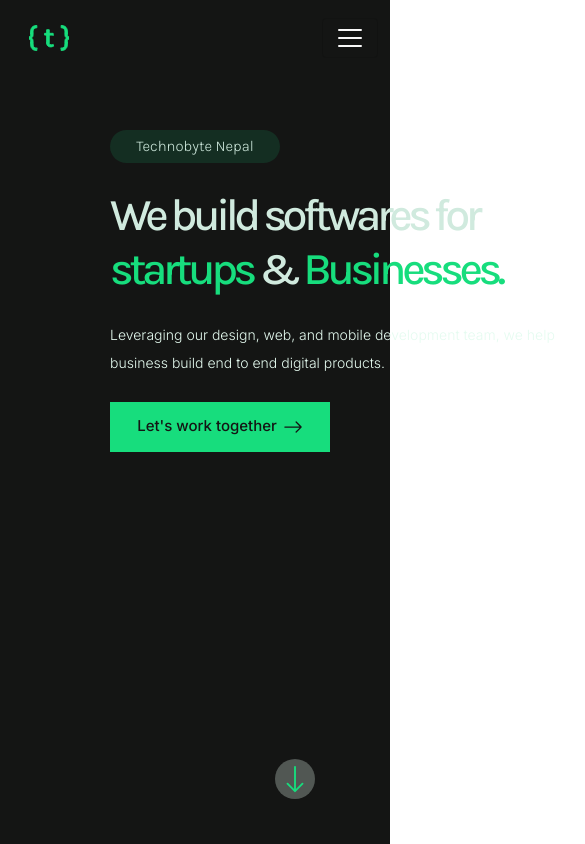
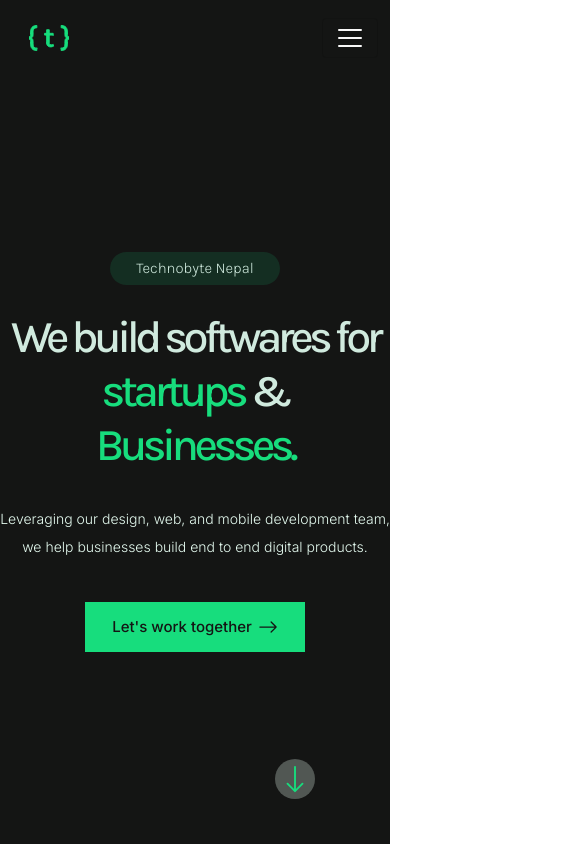
Before and after one commit to void-zenith/technobyte-homepage, a React (Create React App) app: page / in a window 390 px wide. Shown: the top 844 px of the page, 585 px wide, since content can reach past the window. Built offline with nearby package versions, Linux system fonts and the light colour scheme.

Commit message:
Responsive Home

```diff
--- a/package.json
+++ b/package.json
@@ -18,6 +18,7 @@
     "react-scripts": "4.0.3",
     "react-scroll": "^1.8.4",
     "react-tsparticles": "^1.37.5",
+    "reactstrap": "^9.0.1",
     "sass": "^1.44.0",
     "web-vitals": "^1.1.2"
   },
--- a/src/Components/Mainbody/Mainbody.jsx
+++ b/src/Components/Mainbody/Mainbody.jsx
@@ -3,38 +3,47 @@ import Code from "../../assets/image/code";
 import Partilce from "./particle";
 import { ArrowRight } from 'react-bootstrap-icons';
 import DownArrow from "../DownArrow";
-import Divider from "@material-ui/core/Divider";
 import { Link } from "react-scroll";
+
+import { Row, Col, Container } from "react-bootstrap";
 const Mainbody = () => {
   return (
     <div id="home" className="mainbody-container">
+      <div className="content">
+        <Row className="justify-content-md-center">
+          <Col xs="12" md="auto">
             <div className="mainbody-container__left">
               <div className="left-container__content">
+                <div className="d-flex">
                   <div className="technobyte">Technobyte Nepal</div>
+                </div>
                 <div className="catchphrase">
-            <h1>
+                  <h1 className="text-responsive">
                     We build softwares for{" "}
+                    <br />
                     <span className="catchphrase-for">startups</span> &{" "}
                     <span className="catchphrase-for">Businesses.</span>
                   </h1>
                 </div>
                 <div className="messaage">
-            Leveraging our design, web, and mobile development team, we help
-            business build end to end digital products.
+                  <p className="text-responsive text-center">
+                    Leveraging our design, web, and mobile development team,<br /> we help
+                    businesses build end to end digital products.
+                  </p>
                 </div>
+                <div className="d-flex">
                   <div className="letsworktogether">
                     <Link to="how_we_work" smooth={true} duration={1000}>Let's work together</Link>
-
                     <ArrowRight style={{ marginLeft: "6px", fontSize: "20" }} />
-
                   </div>
                 </div>
-
               </div>
-      <div className="mainbody-container__right">
-        <Code></Code>
             </div>
             <DownArrow></DownArrow>
+          </Col>
+        </Row>
+      </div>
+
     </div>
   );
 };
--- a/src/assets/scss/_mainbody.scss
+++ b/src/assets/scss/_mainbody.scss
@@ -1,18 +1,21 @@
 .mainbody-container {
-  display: flex;
-  width: 100%;
+  width: 100vw;
   height: 100vh;
   background-color: $secondary-color;
-  // margin-top: 1.5px;
+  display: flex;
+  justify-content: center;
+  align-items: center;
 
   &__left {
-    flex: 0.5;
-    padding-left: 110px;
-    padding-top: 130px;
+    padding-top: 60px;
 
     .left-container__content {
-      width: 500px;
-      height: 350px;
+      // width: 500px;
+      // height: 350px;
+      display: flex;
+      flex-direction: column;
+      justify-content: center;
+      align-items: center;
 
       .technobyte {
         text-align: center;
@@ -32,6 +35,7 @@
         line-height: 1;
         margin-bottom: 25px;
         letter-spacing: -4.5px;
+        text-align: center;
 
         h1 {
           @include set-text-style(45px,
@@ -80,19 +84,9 @@
 
   &__arrow {
     background: "#918b8a",
-      colo // border-radiud: borderRadius: "50%",
-      // width: 35,
-      // height: 35,
   }
 
   .arrow {
     background: "#918b8a",
-      // border-radius: "50%",
-      // width: 35,
-      // height: 35,
-  }
-
-  &__right {
-    flex: 0.5;
   }
 }
--- a/src/assets/scss/_navbar.scss
+++ b/src/assets/scss/_navbar.scss
@@ -38,11 +38,6 @@
       color: #fff !important;
     }
 
-    // .navbar-link__item>.navbar-link__item>a.active {
-    //   border-bottom: 3px solid #01bf71;
-    //   text-decoration: none !important;
-    //   color: #fff;
-    // }
 
   }
 
@@ -80,15 +75,9 @@
 
 .active {
   text-decoration: none;
-  color: #fff;
-  border-bottom: 3px solid #01bf71;
+  color: #01bf71;
 }
 
 a:hover {
   color: #fff;
 }
-
-.navbar-toggler:focus {
-  outline: none !important;
-  border: none !important;
-}
--- a/src/assets/scss/index.scss
+++ b/src/assets/scss/index.scss
@@ -2,6 +2,7 @@
   box-sizing: border-box;
   margin: 0;
   padding: 0;
+  overflow-x: hidden;
 }
 
 @import "./variable";
```
Also changed, not shown: 1 other file (tests, documents, lock files or other folders). Lines whose indentation alone changed are shown as unchanged.
